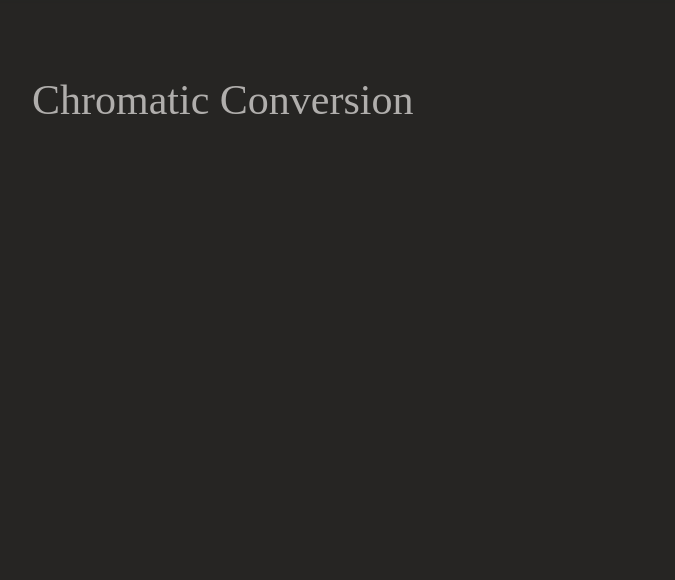
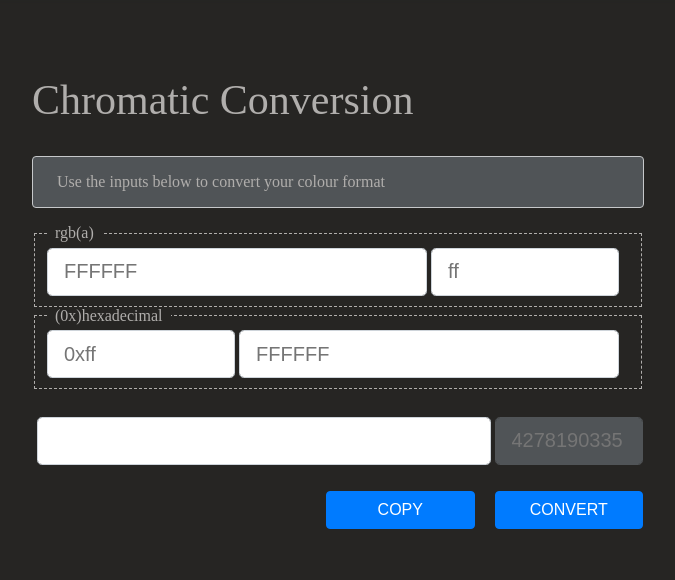
Before and after one commit to fetchlabs/fetchlabs.github.io, a plain HTML site: page lab/chromatic/index.html in a window 1280 px wide. Shown: the whole page, without its empty margins (158-833 px from the left). Drawn offline with Linux system fonts and the light colour scheme.

Commit message:
FTX Chromatic Conversion: Added foundational HTML

```diff
--- a/lab/chromatic/index.html
+++ b/lab/chromatic/index.html
@@ -4,6 +4,7 @@
 		<meta charset=utf-8 />
 		<title>Fetch LABS | Chromatic Conversion</title>
 		<link rel="stylesheet" type="text/css" href="style/typography.css" />
+		<link rel="stylesheet" type="text/css" href="vendor/bootstrap/bootstrap.css" />
 		<link rel="stylesheet" type="text/css" href="style/base.css" />
 		<link rel="stylesheet" type="text/css" href="style/sheet.css" />
 	</head>
@@ -13,19 +14,39 @@
 				<h1>Chromatic Conversion</h1>
 			</header>
 			<section>
+				<header class="alert alert-dark alert-verydark" >
+					<p>Use the inputs below to convert your colour format</p>
+				</header>
 				<div id="wrapper">
-					<!-- <div id="tablet" contenteditable="true">
-						BBC World News delivers a truly international perspective on the big stories making headlines around the globe. In-depth, impartial analysis of breaking news and events of global significance, challenge the way you view your world.
-
-						BBC World News delivers a truly international perspective on the big stories making headlines around the globe. In-depth, impartial analysis of breaking news and events of global significance, challenge the way you vi.
-					</div> -->
+					<form id="form">
+						<fieldset>
+							<legend>rgb(a)</legend>
+							<input id="rgb" class="form-control form-control-lg input_2-3" placeholder="FFFFFF" />
+							<input id="a" class="form-control form-control-lg alpha input_1-3" placeholder="ff" />
+						</fieldset>
+						<fieldset>
+							<legend>(0x)hexadecimal</legend>
+							<input id="ox" class="form-control form-control-lg alpha input_1-3" placeholder="0xff"/>
+							<input id="hexadecimal" class="form-control form-control-lg input_2-3" placeholder="FFFFFF" />
+						</fieldset>
+						<fieldset class="footer">
+							<fieldset>
+								<input id="swatch" class="form-control form-control-lg form-control input_3-4" disabled />
+								<input id="decimal" class="form-control form-control-lg form-control-dark input_1-4" disabled placeholder="4278190335" />
+							</fieldset>
+							<fieldset>
+								<button class="btn btn-primary input_1-4">COPY</button>
+								<button id="convert" class="btn btn-primary input_1-4">CONVERT</button>
+							</fieldset>
+						</fieldset>
+					</form>
 				</div>
 			</section>
 		</main>
 		<aside>
 			<!-- <p>Add your Channel Description here</p> -->
 		</aside>
-
+		<script type="text/javascript" src="vendor/micro/µ.js"></script>
 		<script type="text/javascript" src="scripts/scripts.js"></script>
 	</body>
 </html>
```
Also changed, not shown: 1 other file.
